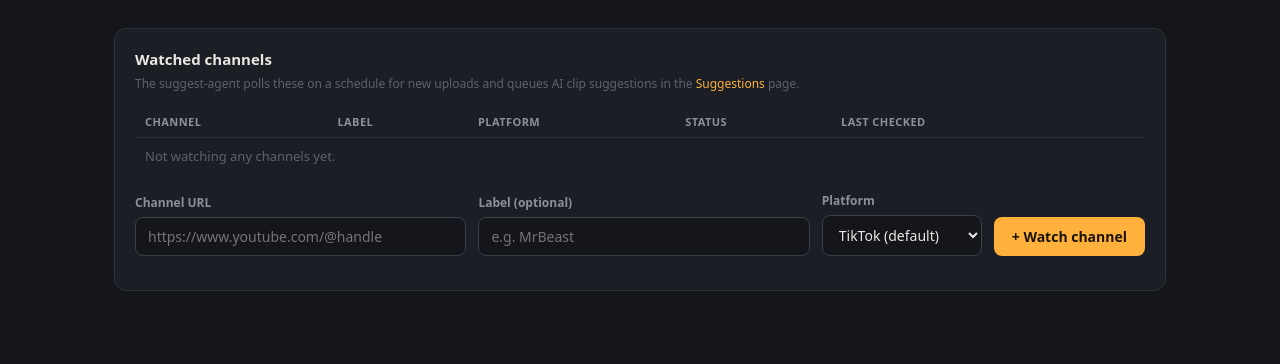
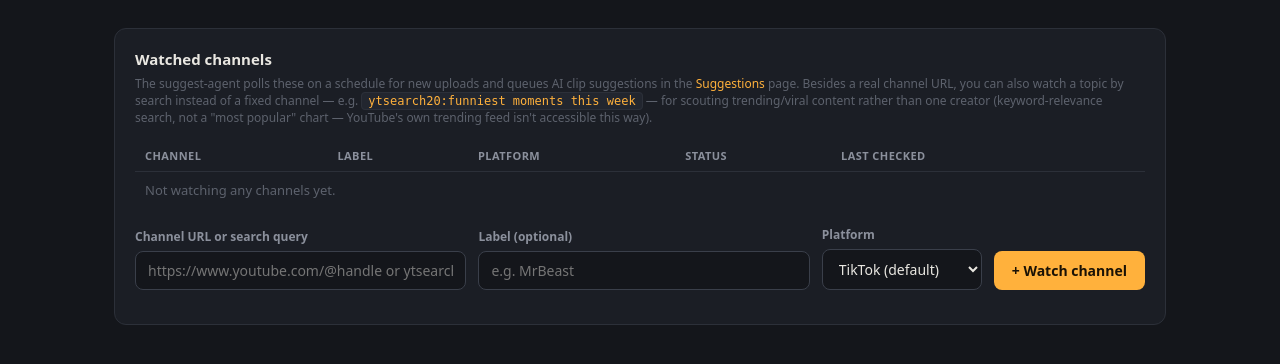
Before and after one commit to futurelicense/tuber-platform, a Flask app: page /admin/watched-channels in a window 1280 px wide. Shown: the part 63-427 px from the top of the page. Run offline with Flask 3, Linux system fonts and the light colour scheme; the visitor is signed in with stand-in values (Sample User, id 1); data that the repository does not hold is empty; parts of the project's set-up code (start-up, migrations or seed data) failed here and were passed over.

Commit message:
Surface search-query scouting in the Watched channels UI
Form label/placeholder and a hint now mention ytsearch:-style entries for
topic-based scouting, and the table renders non-URL entries as <code>
instead of a broken <a href>.

Co-Authored-By: Claude Sonnet 5 <noreply@anthropic.com>

```diff
--- a/app/admin/templates/admin/watched_channels.html
+++ b/app/admin/templates/admin/watched_channels.html
@@ -4,12 +4,16 @@
 <div class="card">
   <h2>Watched channels</h2>
   <p class="hint">The suggest-agent polls these on a schedule for new uploads and queues AI clip
-    suggestions in the <a href="{{ url_for('suggestions.queue') }}">Suggestions</a> page.</p>
+    suggestions in the <a href="{{ url_for('suggestions.queue') }}">Suggestions</a> page. Besides a
+    real channel URL, you can also watch a topic by search instead of a fixed channel — e.g.
+    <code>ytsearch20:funniest moments this week</code> — for scouting trending/viral content
+    rather than one creator (keyword-relevance search, not a "most popular" chart — YouTube's own
+    trending feed isn't accessible this way).</p>
   <table style="margin-bottom:18px">
     <tr><th>Channel</th><th>Label</th><th>Platform</th><th>Status</th><th>Last checked</th><th></th></tr>
     {% for c in channels %}
     <tr>
-      <td><a href="{{ c.channel_url }}" target="_blank" rel="noopener">{{ c.channel_url }}</a></td>
+      <td>{% if c.channel_url.startswith('http') %}<a href="{{ c.channel_url }}" target="_blank" rel="noopener">{{ c.channel_url }}</a>{% else %}<code>{{ c.channel_url }}</code>{% endif %}</td>
       <td>{{ c.label or '—' }}</td>
       <td>{{ c.platform_target or 'TikTok (default)' }}</td>
       <td><span class="pill {{ 'ok' if c.is_active else 'off' }}">{{ 'active' if c.is_active else 'inactive' }}</span></td>
@@ -28,8 +32,8 @@
   </table>
 
   <form method="post" action="{{ url_for('admin.new_watched_channel') }}" style="display:flex;gap:12px;align-items:flex-end;flex-wrap:wrap">
-    <div style="flex:1;min-width:220px"><label for="channel_url">Channel URL</label>
-      <input id="channel_url" name="channel_url" placeholder="https://www.youtube.com/@handle" required></div>
+    <div style="flex:1;min-width:220px"><label for="channel_url">Channel URL or search query</label>
+      <input id="channel_url" name="channel_url" placeholder="https://www.youtube.com/@handle or ytsearch20:topic" required></div>
     <div style="flex:1;min-width:140px"><label for="label">Label (optional)</label>
       <input id="label" name="label" placeholder="e.g. MrBeast"></div>
     <div style="min-width:160px">
--- a/app/templates/base.html
+++ b/app/templates/base.html
@@ -64,6 +64,8 @@
   .flash.success{background:rgba(86,211,100,.1);border:1px solid rgba(86,211,100,.4);color:var(--in)}
   .hint{color:var(--faint);font-size:12px;margin-top:-8px;margin-bottom:14px}
   h2{font-size:15px;margin:0 0 14px}
+  code{background:var(--panel-2);border:1px solid var(--line);border-radius:4px;
+    padding:1px 6px;font-size:12px;color:var(--amber)}
 </style>
 </head>
 <body>
```
